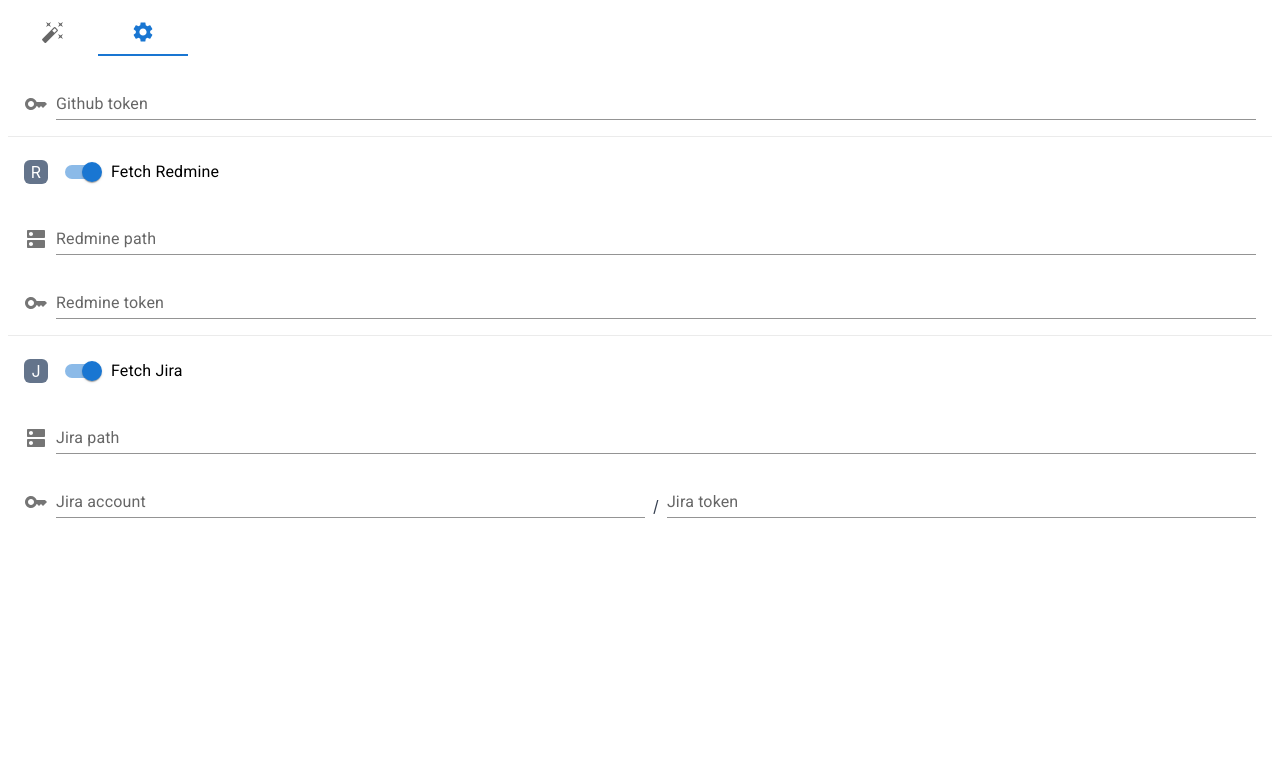
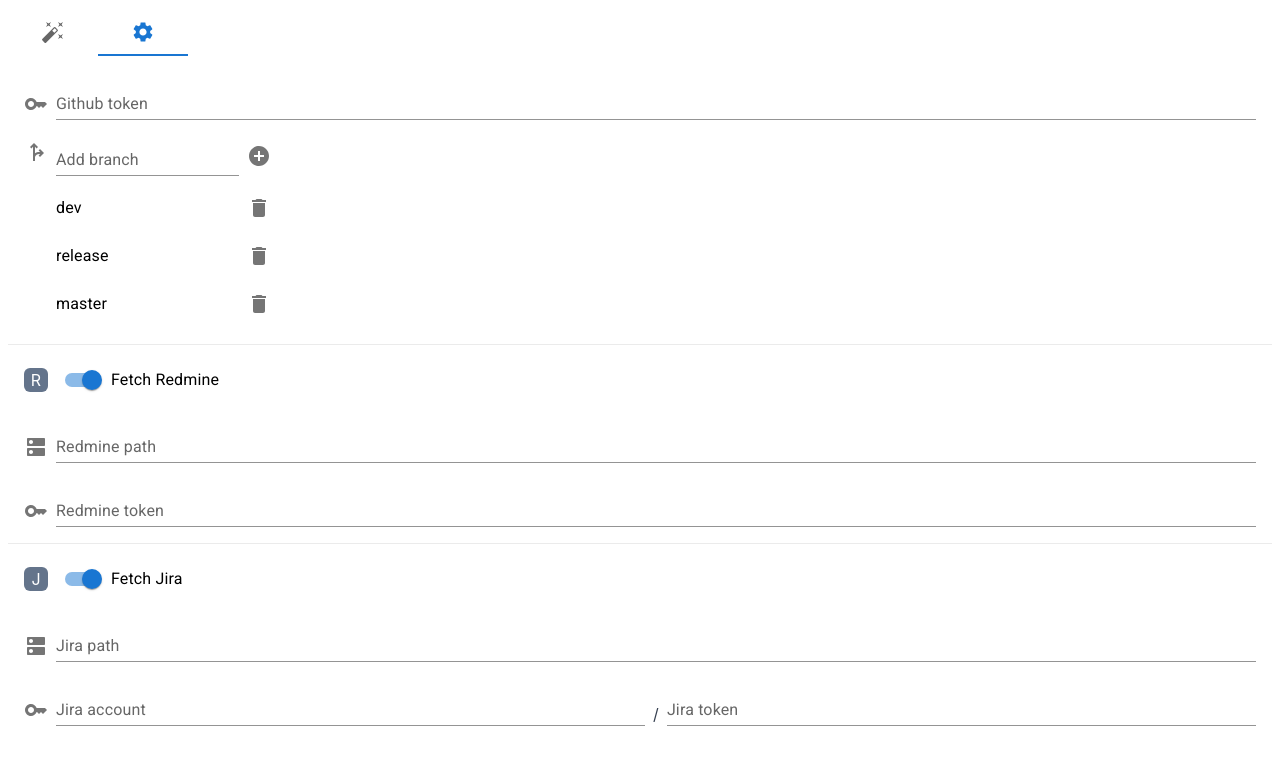
Before and after one commit to TomatoSoup0126/PR-content-generator, a React (Vite) app: page / in a window 1280 px wide. Both pictures are taken after a click on the tab 143 px from the left and 32 px from the top of the page. Shown: the top 760 px of the page. Built offline with nearby package versions, Linux system fonts and the light colour scheme.

Commit message:
feat: 🎸 add branch append and delete

```diff
--- a/src/App.tsx
+++ b/src/App.tsx
@@ -32,6 +32,8 @@ import LinearProgress from '@mui/material/LinearProgress'
 import Tabs from '@mui/material/Tabs';
 import Tab from '@mui/material/Tab';
 
+import BranchList from './components/BranchList'
+
 import { clipboard } from 'electron'
 
 const App: React.FC = () => {
@@ -53,8 +55,8 @@ const App: React.FC = () => {
   })
 
   const [branch, setBranch] = useState({
-    into: 'release',
-    from: 'dev'
+    into: '',
+    from: ''
   })
 
   const [applyStatus, setApplyStatus] = useState({
@@ -66,6 +68,7 @@ const App: React.FC = () => {
   const [jirIssues, setJirIssues] = useState<Commit[] | undefined[]>([])
   const [redmineCommits, setRedmineCommits] = useState<String[] | undefined[]>([])
   const [redmineIssues, setRedmineIssues] = useState<Commit[] | undefined[]>([])
+  const [branches, setBranches] = useState<String[]>(['dev', 'release', 'master'])
 
   const [loadingStatus, setLoadingStatus] = useState({
     showResultBlock: true,
@@ -97,6 +100,9 @@ const App: React.FC = () => {
     }
     if (loadDataFromLocalStorage('applyStatus')) {
       setApplyStatus(loadDataFromLocalStorage('applyStatus'))
+    }
+    if (loadDataFromLocalStorage('branches')) {
+      setBranches(loadDataFromLocalStorage('branches'))
     }
   }, [])
 
@@ -131,8 +137,6 @@ const App: React.FC = () => {
       setJirIssues([])
     }
   }, [jiraCommits])
-
-  const branchOption = ['staging', 'dev', 'release', 'master']
 
   const jiraPattern: RegExp = /\[([a-zA-Z\s]+)-\d{4}\]/ // [OW-1234]
   const matchJiraPatternCommit = (commits:String[]) => {
@@ -243,6 +247,18 @@ const App: React.FC = () => {
     clipboard.writeText(copyContent)
   }
 
+  const handleDeleteBranchOption = (deleteItem:string) => {
+    const updatedBranches = branches.filter(item => item !== deleteItem)
+    setBranches(updatedBranches)
+    saveDataToLocalStorage('branches', updatedBranches)
+  }
+
+  const handleAddBranchOption = (addItem:string) => {
+    const updatedBranches = [...branches, addItem]
+    setBranches(updatedBranches)
+    saveDataToLocalStorage('branches', updatedBranches)
+  }
+
   const LoadingBar = () => {
     return (
       <Box sx={{ width: '100%' }}>
@@ -335,8 +351,8 @@ const App: React.FC = () => {
                 label="From"
                 onChange={(e:SelectChangeEvent) => handleBranchChange(e.target.value as string, 'from')}
               >
-                { branchOption.map(item => (<MenuItem value={item} key={`from_${item}`}>{item}</MenuItem>)) }
-
+                {/* @ts-ignore */}
+                { branches.map(item => (<MenuItem value={item} key={`from_${item}`}>{item}</MenuItem>)) }
               </Select>
             </FormControl>
             <ArrowRightAltIcon sx={{ color: 'action.active', mr: 1, my: 0.5 }} />
@@ -349,8 +365,8 @@ const App: React.FC = () => {
                 label="Into"
                 onChange={(e:SelectChangeEvent) => handleBranchChange(e.target.value as string, 'into')}
               >
-                { branchOption.map(item => (<MenuItem value={item} key={`into_${item}`}>{item}</MenuItem>)) }
-
+                {/* @ts-ignore */}
+                { branches.map(item => (<MenuItem value={item} key={`into_${item}`}>{item}</MenuItem>)) }
               </Select>
             </FormControl>
           </Box>
@@ -390,7 +406,6 @@ const App: React.FC = () => {
         </>
       </TabPanel>
 
-
       <TabPanel value={activeTab} index={1}>
         <>
           <Box sx={{ display: 'flex', alignItems: 'flex-end', m: 2 }}>
@@ -404,6 +419,16 @@ const App: React.FC = () => {
               value={option.githubToken}
             />
           </Box>
+          <Box sx={{ display: 'flex', alignItems: 'flex-start', m: 2 }}>
+            <ForkRightIcon sx={{ color: 'action.active', mr: 1, my: 0.5 }} />
+            <BranchList
+              branches={branches}
+              handleDeleteBranchOption={handleDeleteBranchOption}
+              handleAddBranchOption={handleAddBranchOption}
+            >
+            </BranchList>
+          </Box>
+
           <Divider light />
           <Box sx={{ display: 'flex', alignItems: 'center', m: 2 }}>
             <h3 className="w-[24px] mr-[8px] text-white bg-slate-500 text-center rounded-md">R</h3>
--- /dev/null
+++ b/src/components/BranchList.tsx
@@ -0,0 +1,68 @@
+import { useState, memo, KeyboardEvent } from 'react'
+import List from '@mui/material/List'
+import ListItem from '@mui/material/ListItem'
+import ListItemText from '@mui/material/ListItemText'
+import TextField from '@mui/material/TextField'
+import Box from '@mui/material/Box';
+import IconButton from '@mui/material/IconButton'
+import DeleteIcon from '@mui/icons-material/Delete'
+import AddCircleIcon from '@mui/icons-material/AddCircle'
+import { BranchListProps } from '../interface'
+
+
+const BranchList: React.FC<BranchListProps> = (props) => {
+  const { branches, handleDeleteBranchOption, handleAddBranchOption } = props
+  const [newBranch, setNewBranch] = useState('')
+
+  const handleEnter = (e: KeyboardEvent<HTMLImageElement>) => {
+    if (e.key === 'Enter') {
+      handleUpdateOption()
+    }
+  }
+
+  const handleUpdateOption = () => {
+    if (newBranch) {
+      handleAddBranchOption(newBranch)
+      setNewBranch('')
+    }
+  }
+
+  return (
+    <div className='-my-2'>
+      <Box sx={{ display: 'flex', alignItems: 'flex-end'}}>
+        <TextField
+          label="Add branch"
+          variant="standard"
+          value={newBranch}
+          onInput={(e) => setNewBranch((e.target as HTMLInputElement).value)}
+          onKeyDown={handleEnter}
+        />
+        <IconButton edge="end" aria-label="delete">
+          <AddCircleIcon  onClick={handleUpdateOption} />
+        </IconButton>
+      </Box>
+
+      <List>
+        {
+          branches.map(branch => (
+            <ListItem
+              disableGutters
+              key={`option_${branch}`}
+              secondaryAction={
+                <IconButton edge="end" aria-label="delete">
+                  <DeleteIcon onClick={() => handleDeleteBranchOption(branch)} />
+                </IconButton>
+              }
+            >
+              <ListItemText
+                primary={branch}
+              />
+            </ListItem>
+          ))
+        }
+      </List>
+    </div>
+  )
+}
+
+export default memo(BranchList)
```
Also changed, not shown: src/interface/index.ts (+9 -0 lines).
